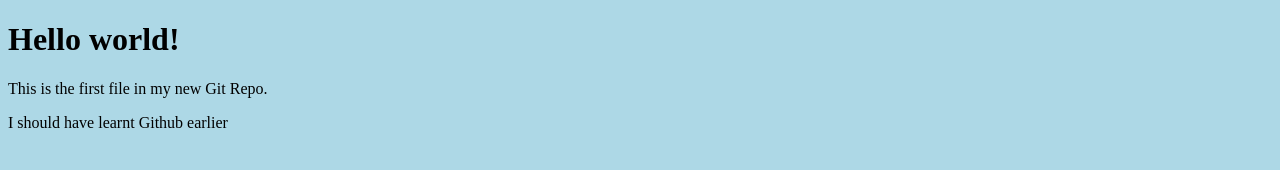
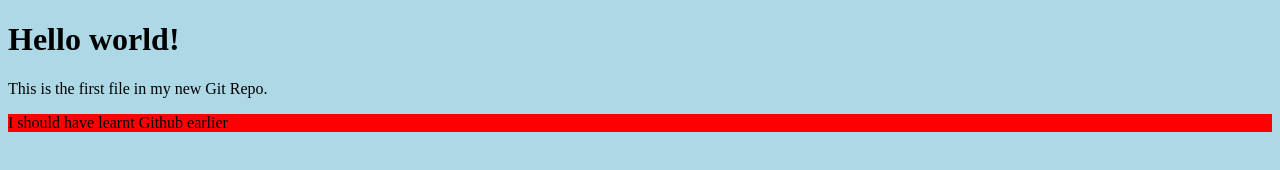
Before and after one commit to Pizzosta/Pizzosta.github.io, a plain HTML site: page index.html in a window 1280 px wide. Drawn offline with Linux system fonts and the light colour scheme.

Commit message:
updated index.html

```diff
--- a/index.html
+++ b/index.html
@@ -10,7 +10,7 @@
 
   <h1>Hello world!</h1>
   <p>This is the first file in my new Git Repo.</p>
-  <p>I should have learnt Github earlier</p>
+  <p style="background-color: red;">I should have learnt Github earlier</p>
 
 </body>
 
```
